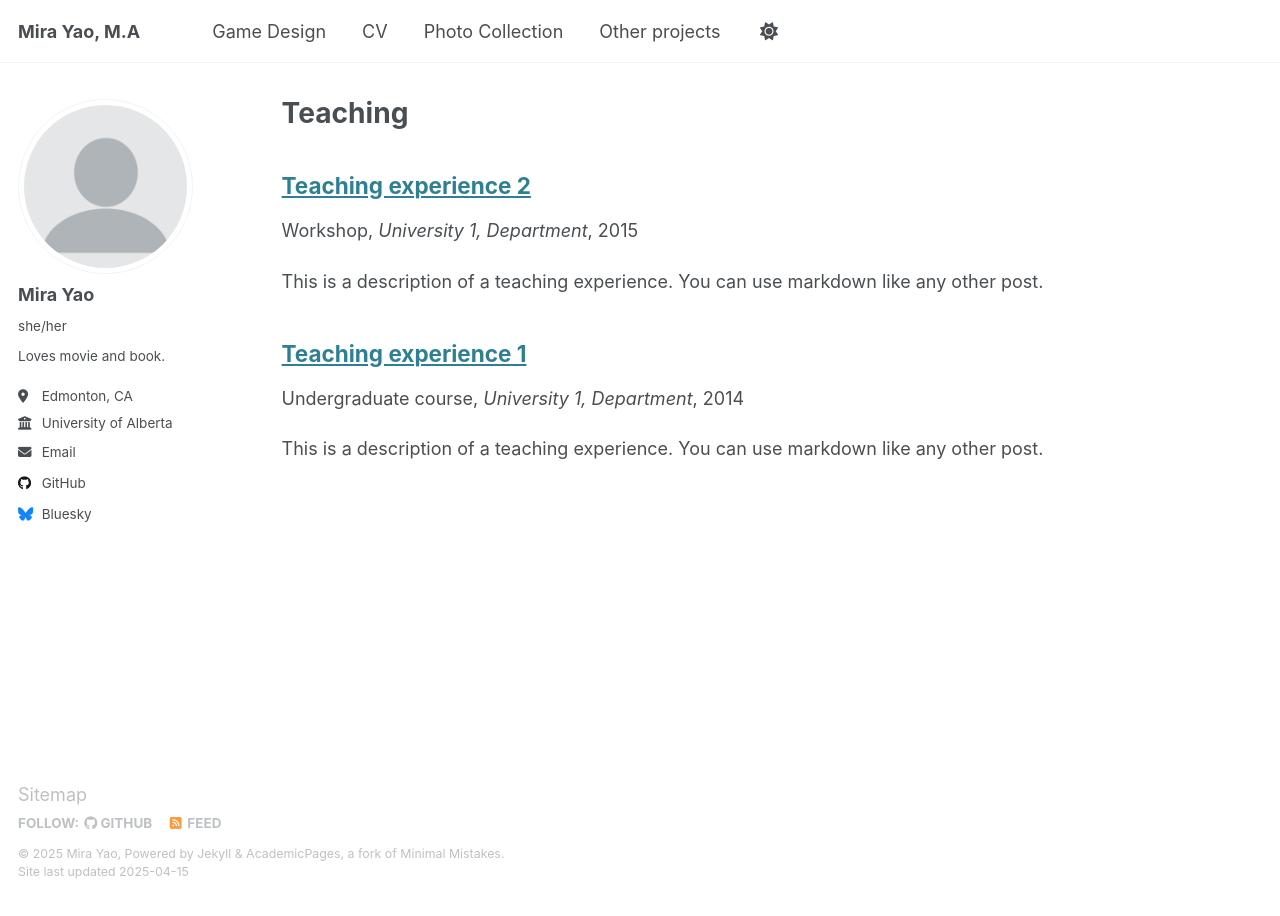
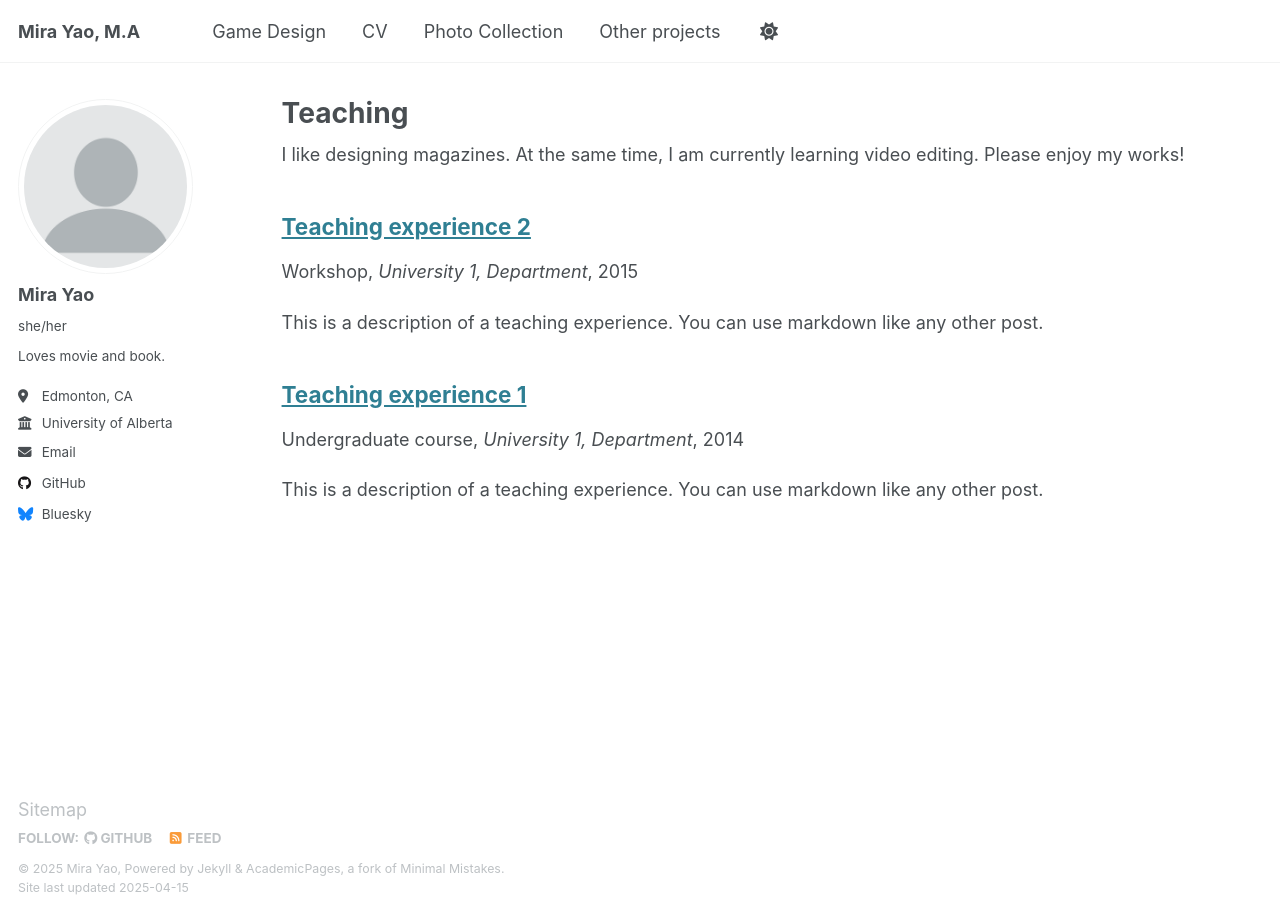
Before and after one commit to mirablues/about, a Jekyll site: the page built from _pages/teaching.html, in a window 1280 px wide. Built offline with Jekyll 4.4.1, drawn with Linux system fonts in a browser that asks for light colours.

Commit message:
Update teaching.html

```diff
--- a/_pages/teaching.html
+++ b/_pages/teaching.html
@@ -7,6 +7,8 @@ author_profile: true
 
 {% include base_path %}
 
+I like designing magazines. At the same time, I am currently learning video editing. Please enjoy my works!
+
 {% for post in site.teaching reversed %}
   {% include archive-single.html %}
 {% endfor %}
```
